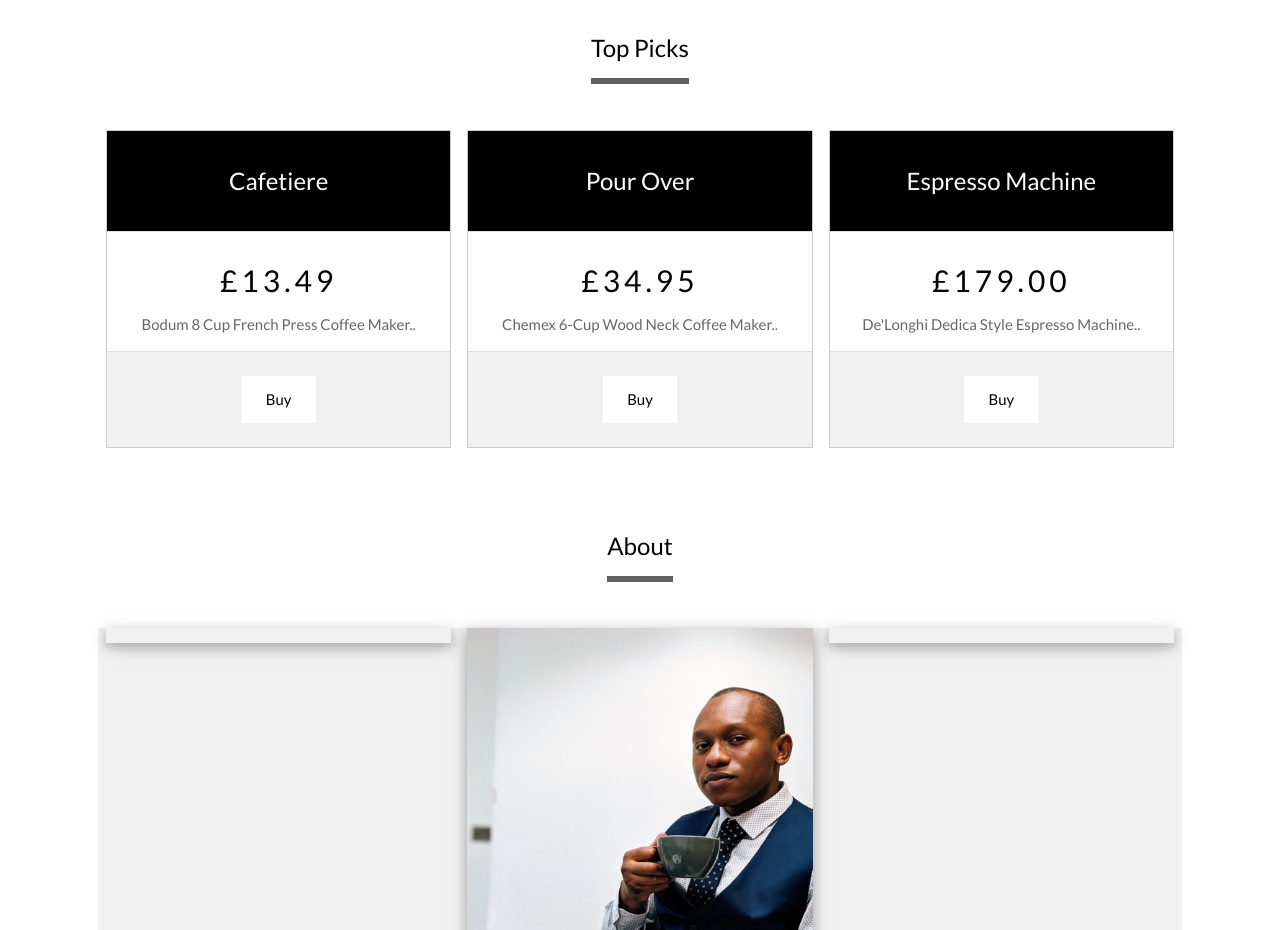
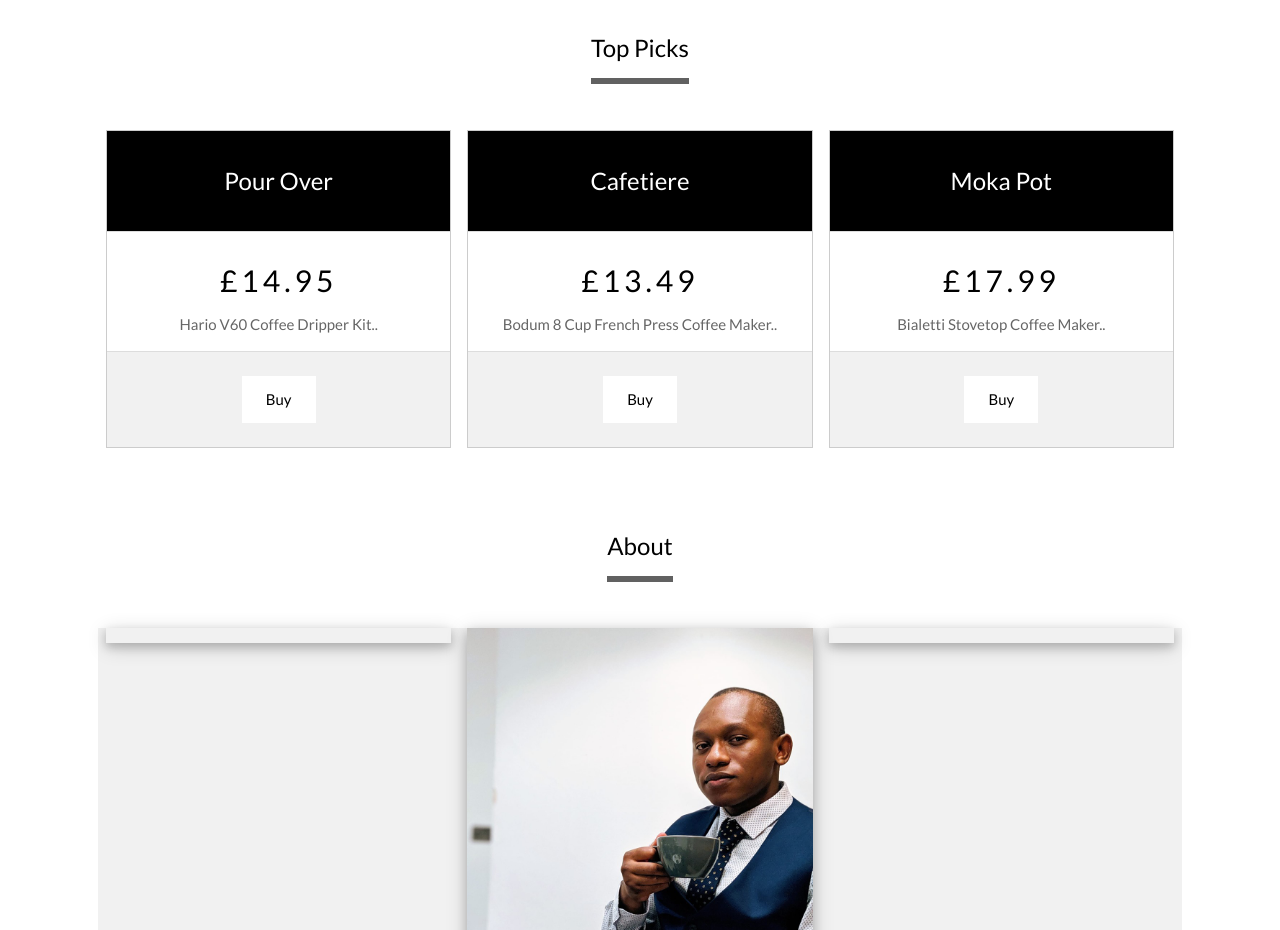
Before and after one commit to mannysims/cafeconmanolo.github.io, a plain HTML site: page index.html in a window 1280 px wide. Shown: the part 1500-2430 px from the top of the page. Drawn offline with nearby package versions, Linux system fonts and the light colour scheme.

Commit message:
new top picks + amazon affiliate

```diff
--- a/index.html
+++ b/index.html
@@ -105,39 +105,39 @@
 
     <div class="w3-third w3-margin-bottom">
       <ul class="w3-ul w3-border w3-center w3-hover-shadow">
+        <li class="w3-black w3-xlarge w3-padding-32">Pour Over</li>
+        <li class="w3-padding-16">
+          <h2 class="w3-wide">£14.95</h2>
+          <span class="w3-opacity">Hario V60 Coffee Dripper Kit..</span>
+        </li>
+        <li class="w3-light-grey w3-padding-24">
+          <button onclick="window.location.href = 'https://www.amazon.co.uk/Hario-V60-Teal-Coffee-Dripper/dp/B07H8KBNCD/?tag=emmanuelsimuk-21';"target="_blank" class="w3-button w3-white w3-padding-large">Buy</button>
+        </li>
+      </ul>
+    </div>
+
+    <div class="w3-third w3-margin-bottom">
+      <ul class="w3-ul w3-border w3-center w3-hover-shadow">
         <li class="w3-black w3-xlarge w3-padding-32">Cafetiere</li>
         <li class="w3-padding-16">
           <h2 class="w3-wide">£13.49</h2>
           <span class="w3-opacity">Bodum 8 Cup French Press Coffee Maker..</span>
         </li>
         <li class="w3-light-grey w3-padding-24">
-          <button onclick="window.location.href = 'https://www.amazon.co.uk/BODUM-Cafeteria-French-Press-Coffee/dp/B00008WU99/ref=sr_1_1?keywords=cafetiere&qid=1584461248&sr=8-1';"target="_blank" class="w3-button w3-white w3-padding-large">Buy</button>
+          <button onclick="window.location.href = 'https://www.amazon.co.uk/BODUM-Cafeteria-French-Press-Coffee/dp/B00008WU99/?tag=emmanuelsimuk-21';"target="_blank" class="w3-button w3-white w3-padding-large">Buy</button>
         </li>
       </ul>
     </div>
 
     <div class="w3-third w3-margin-bottom">
       <ul class="w3-ul w3-border w3-center w3-hover-shadow">
-        <li class="w3-black w3-xlarge w3-padding-32">Pour Over</li>
+        <li class="w3-black w3-xlarge w3-padding-32">Moka Pot</li>
         <li class="w3-padding-16">
-          <h2 class="w3-wide">£34.95</h2>
-          <span class="w3-opacity">Chemex 6-Cup Wood Neck Coffee Maker..</span>
+          <h2 class="w3-wide">£17.99</h2>
+          <span class="w3-opacity">Bialetti Stovetop Coffee Maker..</span>
         </li>
         <li class="w3-light-grey w3-padding-24">
-          <button onclick="window.location.href = 'https://www.amazon.co.uk/Chemex-CHEM6WOOD-6-Cup-Coffee-Maker/dp/B0000YWF5E/ref=sr_1_7?keywords=pour+over+coffee&qid=1584461407&sr=8-7';" target="_blank" class="w3-button w3-white w3-padding-large">Buy</button>
-        </li>
-      </ul>
-    </div>
-
-    <div class="w3-third w3-margin-bottom">
-      <ul class="w3-ul w3-border w3-center w3-hover-shadow">
-        <li class="w3-black w3-xlarge w3-padding-32">Espresso Machine</li>
-        <li class="w3-padding-16">
-          <h2 class="w3-wide">£179.00</h2>
-          <span class="w3-opacity">De'Longhi Dedica Style Espresso Machine..</span>
-        </li>
-        <li class="w3-light-grey w3-padding-24">
-          <button onclick="window.location.href = 'https://www.amazon.co.uk/DeLonghi-EC685BK-Traditional-Espresso-Machine/dp/B06X3Z9MF3/ref=sr_1_8?keywords=espresso+machine&qid=1584461164&sr=8-8&swrs=7B1127D6F2079EA67D7E1DF2F8850B46';" target="_blank" class="w3-button w3-white w3-padding-large">Buy</button>
+          <button onclick="window.location.href = 'https://www.amazon.co.uk/Bialetti-Moka-Express-Espresso-Maker/dp/B0000AN3QI/?tag=emmanuelsimuk-21';" target="_blank" class="w3-button w3-white w3-padding-large">Buy</button>
         </li>
       </ul>
     </div>
```
